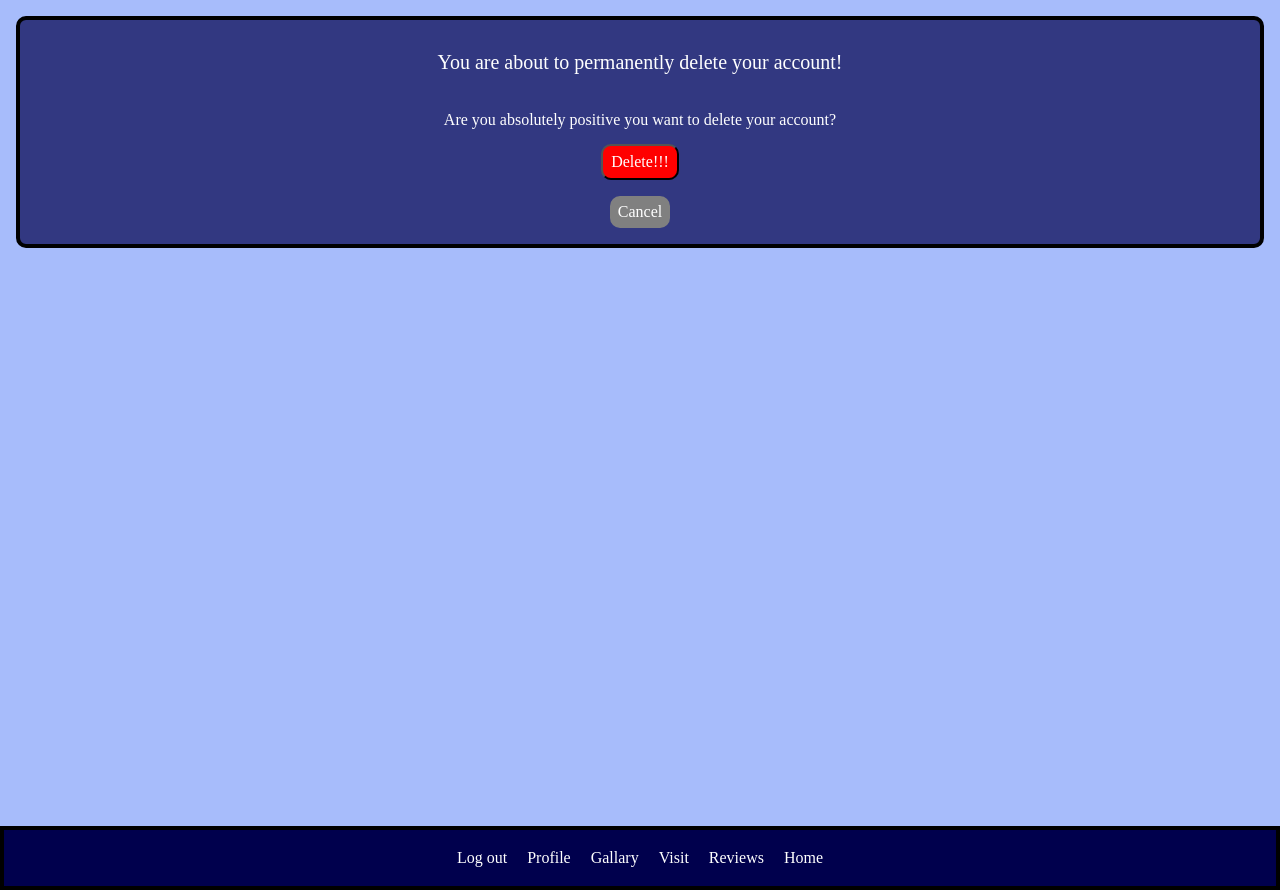
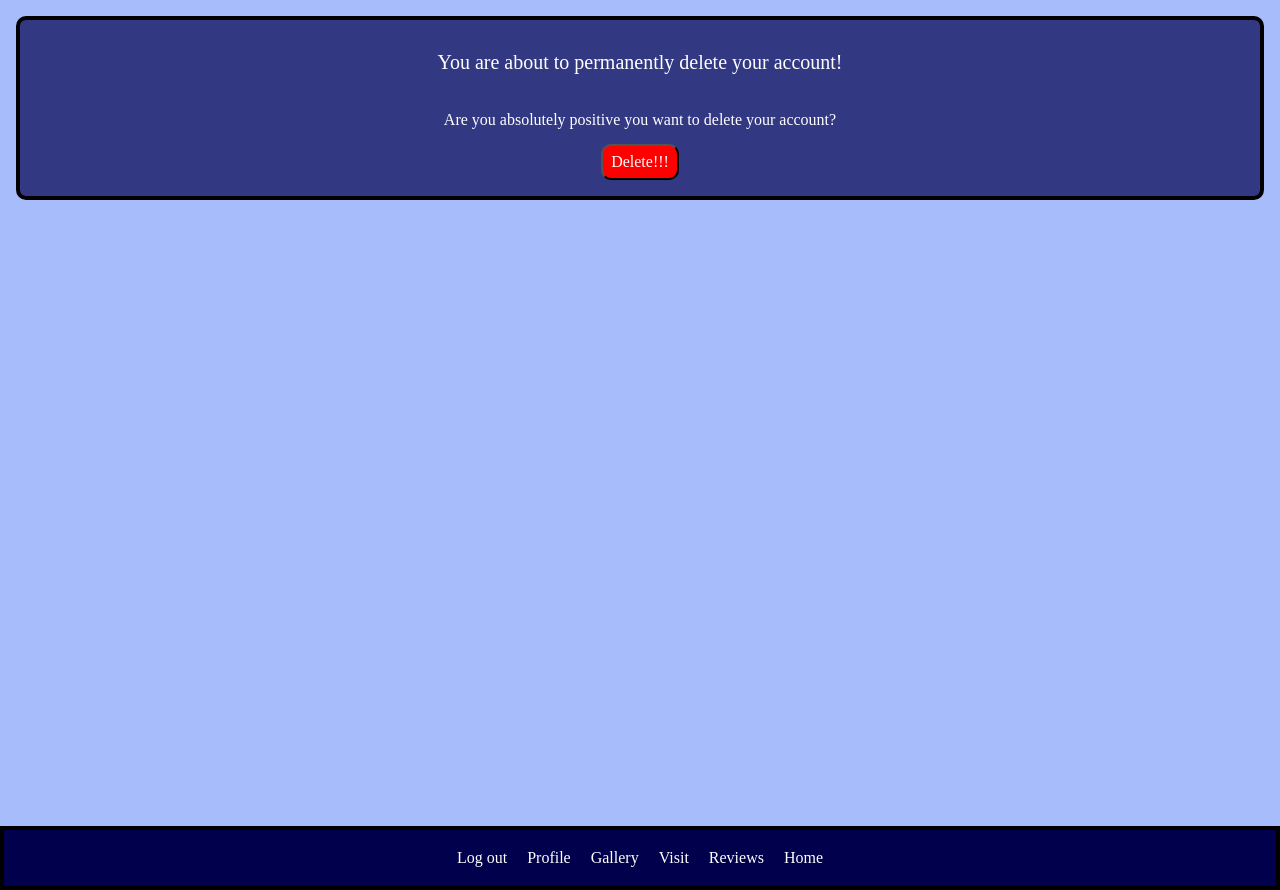
Before and after one commit to PennyTrain/Aquarium, a Django app: page /accounts/profile/delete-account in a window 1280 px wide. Shown: the part 76-966 px from the top of the page. Run offline with Django 4.2, Linux system fonts and the light colour scheme; a user stored in the database is signed in; tables that the repository leaves empty hold one stand-in row (values such as "Sample post"); some libraries are stand-ins or nearby versions.

Commit message:
Edit css styles and html in base.html

```diff
--- a/accounts/templates/accounts/login-form.html
+++ b/accounts/templates/accounts/login-form.html
@@ -1,5 +1,4 @@
 {% extends 'base.html' %}
-{% load crispy_forms_tags %}
 {% load cloudinary %}
 {% block content %}
 <div class="height-controller">
@@ -7,7 +6,7 @@
         <h1>Log In</h1>
         <form class="login-inputs" action="{% url 'accounts:login' %}" method="post">
             {% csrf_token %}
-            {{ form|crispy }}
+            {{ form }}
             {% if request.GET.next %}
             <input type="hidden" name="next" value="{{ request.GET.next }}">
             {% endif %}
--- a/accounts/templates/accounts/signup.html
+++ b/accounts/templates/accounts/signup.html
@@ -1,5 +1,4 @@
 {% extends 'base.html' %}
-{% load crispy_forms_tags %}
 {% load cloudinary %}
 {% block content %}
 <div class="height-controller">
--- a/accounts/templates/accounts/user-profile.html
+++ b/accounts/templates/accounts/user-profile.html
@@ -1,5 +1,4 @@
 {% extends 'base.html' %}
-{% load crispy_forms_tags %}
 {% load cloudinary %}
 {% block content %}
 <div class="height-controller">
--- a/reviews/templates/reviews/create_review.html
+++ b/reviews/templates/reviews/create_review.html
@@ -1,6 +1,5 @@
 {% extends "base.html" %}
 {% load static %}
-{% load crispy_forms_tags %}
 
 
 {% block content %}
--- a/reviews/templates/reviews/update_review.html
+++ b/reviews/templates/reviews/update_review.html
@@ -1,5 +1,4 @@
 {% extends 'base.html' %}
-{% load crispy_forms_tags %}
 {% load cloudinary %}
 {% load static %}
 {% block content %}
--- a/static/css/style.css
+++ b/static/css/style.css
@@ -210,6 +210,10 @@ footer {
 .footer-items {
     display: inline;
     padding: .5rem;
+}
+
+.form-group > a {
+    display:none;
 }
 
 /* When the footer items are hovered over they are underlined */
--- a/templates/base.html
+++ b/templates/base.html
@@ -141,7 +141,7 @@
                 {% endif %}
                 <li class="footer-items display">
                     <a href="{% url 'main:gallery' %}">
-                        Gallary
+                        Gallery
                     </a>
                 </li>
                 <li class="footer-items display">
```
Also changed, not shown: static/images/readme-images/home-page.png (added). Lines whose indentation alone changed are shown as unchanged.
